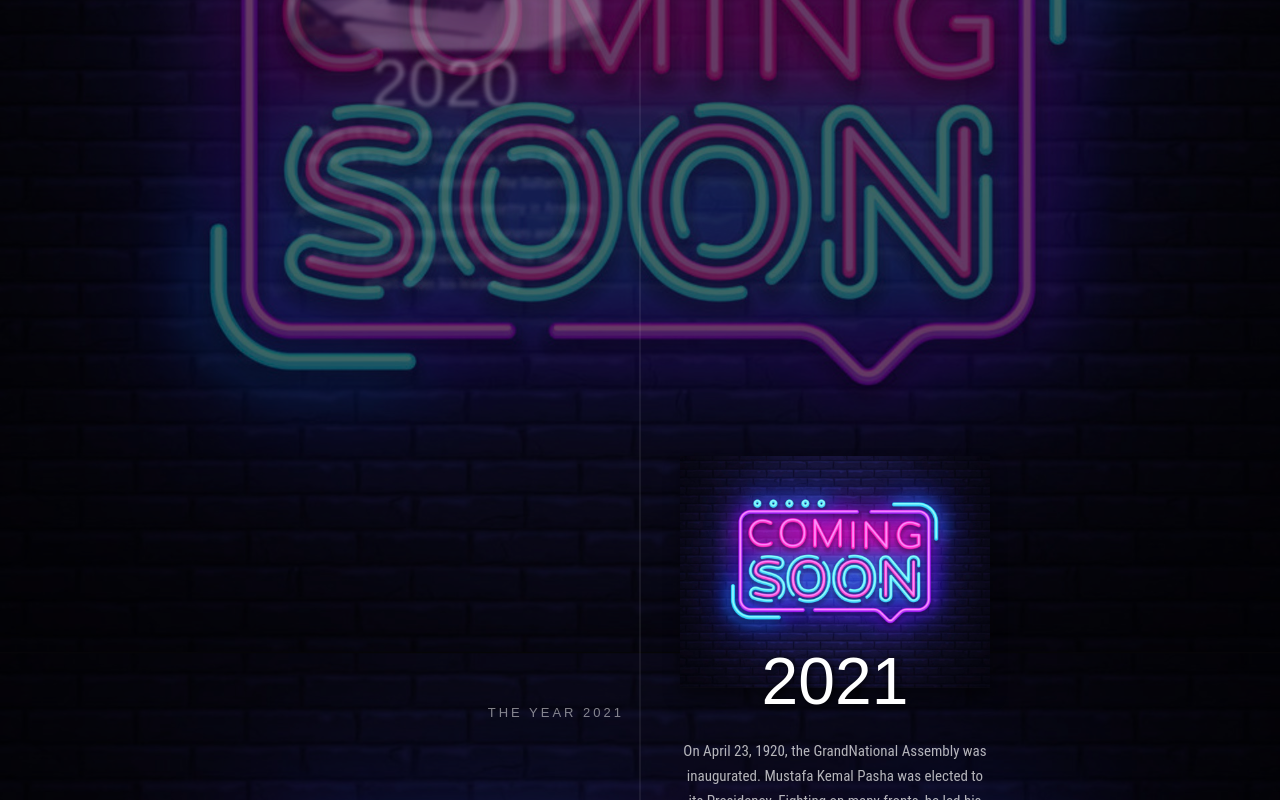
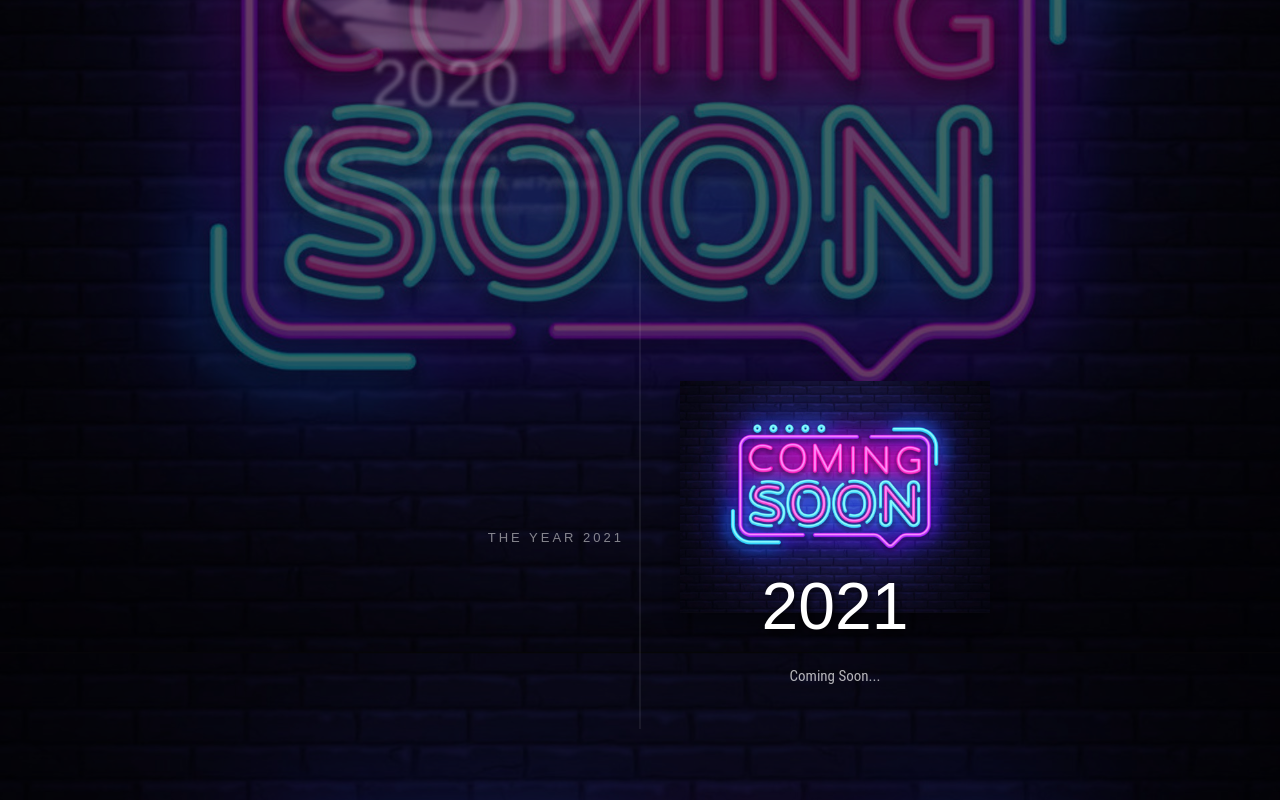
Before and after one commit to BuddhaTheChef/fl-2020, a React (Create React App) app: page /about in a window 1280 px wide. Shown: the part 3180-3980 px from the top of the page. Built offline with nearby package versions, Linux system fonts and the light colour scheme.

Commit message:
added in timeline

```diff
--- a/src/components/About/About.js
+++ b/src/components/About/About.js
@@ -121,15 +121,14 @@ export default class About extends Component {
     <div class="timeline-item" data-text="THE YEAR 2020">
       <div class="timeline__content"><img class="timeline__img" src={logo3} alt="logo for stuff"/>
         <h2 class="timeline__content-title">2020</h2>
-        <p class="timeline__content-desc">On May 19, 1919, Mustafa Kemal Pasha landed in the Black Sea port of Samsun to startthe War of Independence. In defiance of the Sultan's government, he rallied a liberationarmy in Anatolia and convened the Congress of Erzurum and Sivas which established thebasis for the new national effort under his leadership.</p>
+        <p class="timeline__content-desc">2020, I jumped started my career by landing a role at JPMC as a software engineer. Here I learned to work with new technologies such as AWS, and Python as well as navigating cooperate enviornments.</p>
       </div>
     </div>
     <div class="timeline-item" data-text="THE YEAR 2021">
       <div class="timeline__content"><img class="timeline__img" src={logo8} alt="logo for stuff"/>
         <h2 class="timeline__content-title">2021</h2>
         <p class="timeline__content-desc">
-          On April 23, 1920, the GrandNational Assembly was inaugurated. Mustafa Kemal Pasha was elected to its Presidency.
-          Fighting on many fronts, he led his forces to victory against rebels and invadingarmies. Following the Turkish triumph at the two major battles at Inonu in Western Turkey,the Grand National Assembly conferred on Mustafa Kemal Pasha the title ofCommander-in-Chief with the rank of Marshal.
+          Coming Soon...
         </p>
       </div>
     </div>
```
